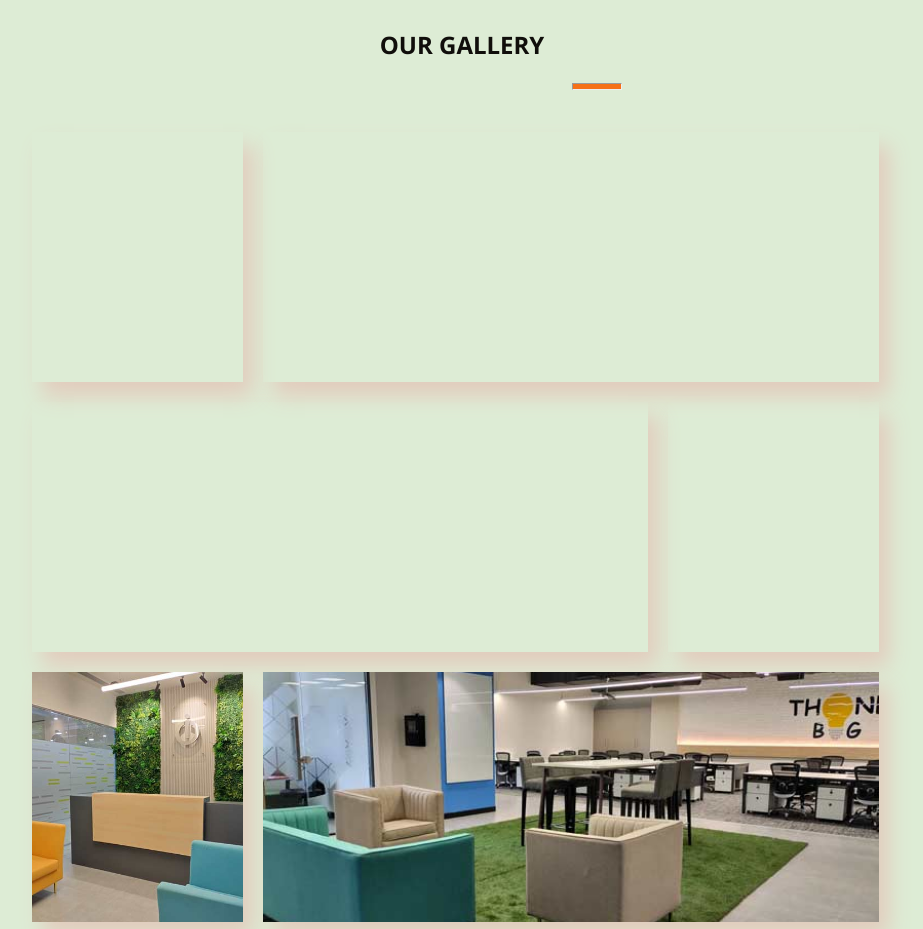
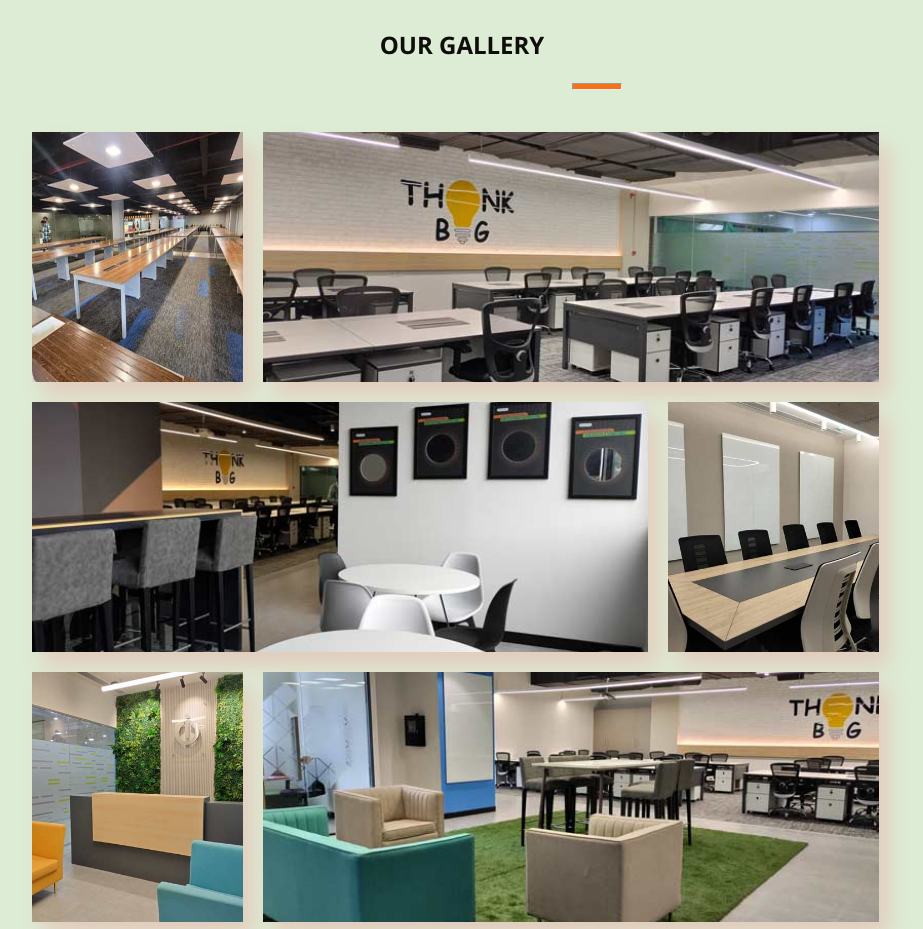
Before and after one commit to SakshiSinha/LandingWebPage, a plain HTML site: page index.html in a window 1280 px wide. Shown: the part 3060-3989 px from the top of the page, without its empty margins (178-1101 px from the left). Drawn offline with Linux system fonts and the light colour scheme.

Commit message:
Fourth Commit

```diff
--- a/asset/css/style.css
+++ b/asset/css/style.css
@@ -414,27 +414,27 @@ hr{
   }
 
   .img-1{
-    background: url('./asset/img/G1.jpg') no-repeat center center;
+    background: url('../img/G1.jpg') no-repeat center center;
     background-size: cover;
     width: 100%;
 
   }
 
   .img-2{
-    background: url('./asset/img/G2.jpg') no-repeat center center;
+    background: url('../img/G2.jpg') no-repeat center center;
     background-size: cover;
     width: 100%;
   }
 
   .img-3{
-    background: url('./asset/img/G3.jpg') no-repeat center center;
+    background: url('../img/G3.jpg') no-repeat center center;
     background-size: cover;
     width: 100%;
 
   }
 
   .img-4 {
-    background: url('./asset/img/G4.jpg') no-repeat center center;
+    background: url('../img/G4.jpg') no-repeat center center;
     background-size: cover;
     width: 100%;
   }
```
